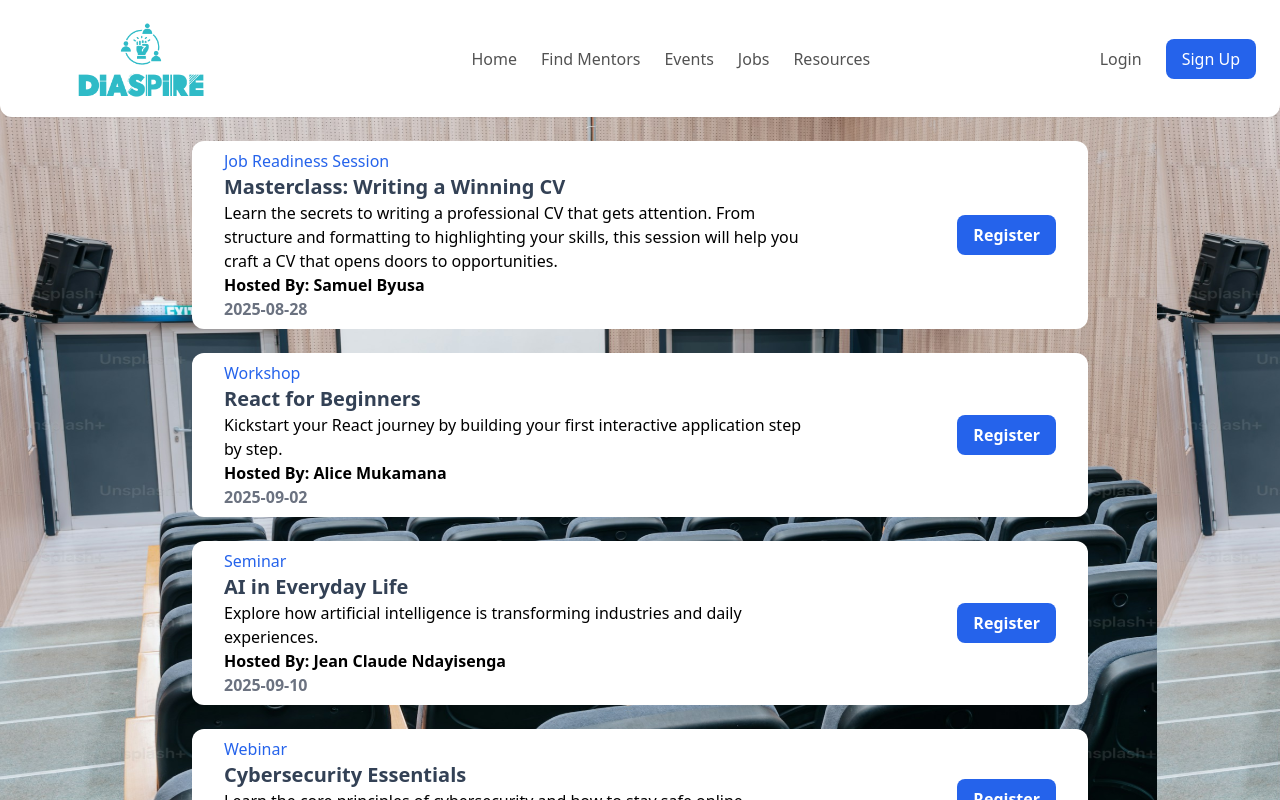
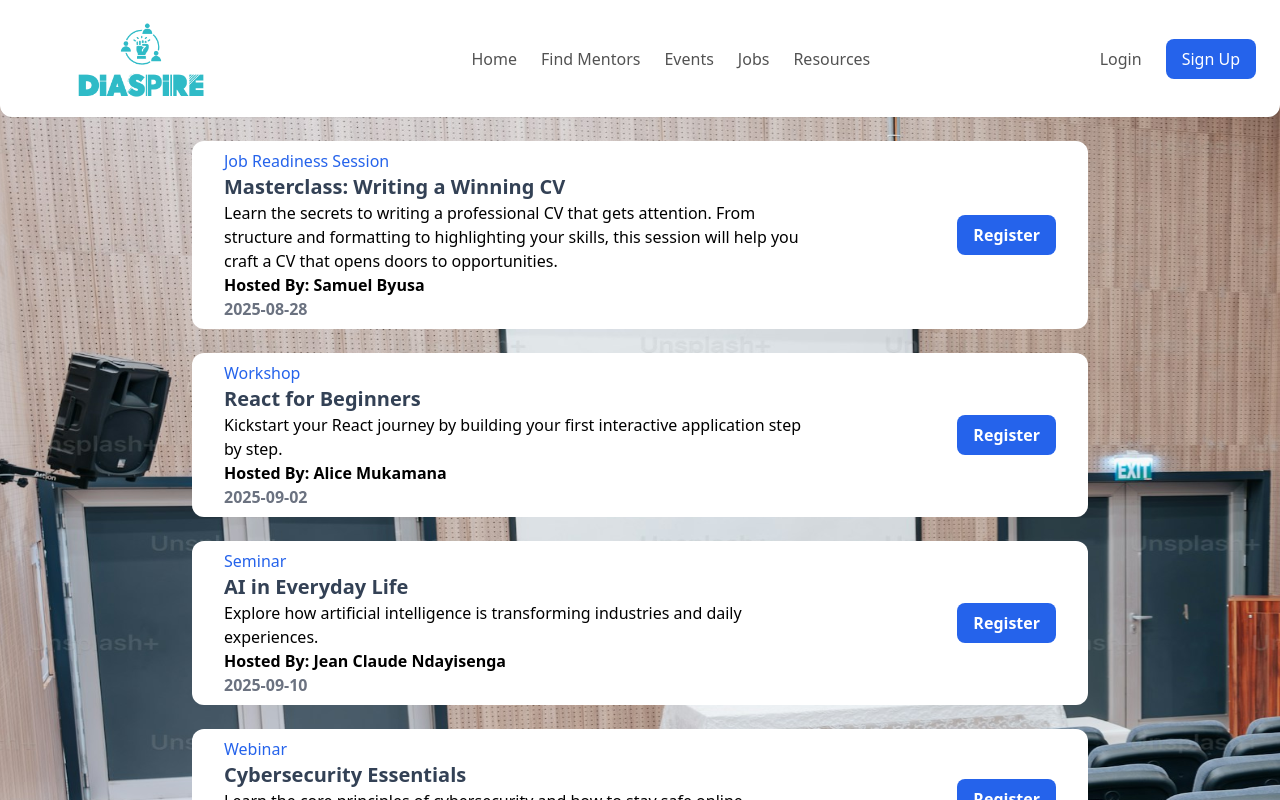
Before and after one commit to Fuad-Jamal/Diaspire, a React (Vite) app in the folder project/: page /events in a window 1280 px wide. Shown: the top 800 px of the page. Built offline with nearby package versions, Linux system fonts and the light colour scheme.

Commit message:
re-arranging components and pages

```diff
--- /dev/null
+++ b/package.json
@@ -0,0 +1,5 @@
+{
+  "dependencies": {
+    "react-paginate": "^8.3.0"
+  }
+}
--- a/project/src/ImpactSection.jsx
+++ b/project/src/components/ImpactSection.jsx
@@ -1,5 +1,5 @@
 import React from 'react'
-import StatCounter from './StatCounter.jsx'
+import StatCounter from './StatCounter';
 
 export default function ImpactSection() {
   return (
--- a/project/src/auth.jsx
+++ b/project/src/components/auth.jsx
@@ -1,5 +1,5 @@
 import React from 'react';
-import { auth, provider} from './firebase';
+import { auth, provider} from '../firebase';
 import { signInWithPopup,signOut } from 'firebase/auth'; // Import directly from SDK
 
 function GoogleSignIn() {
--- a/project/src/components/testimonies.jsx
+++ b/project/src/components/testimonies.jsx
@@ -44,7 +44,7 @@
 
 
   return (
-    <div className="bg-[url(/src/assets/testimonyBG.png)] bg-no-repeat py-8 ">
+    <div className="bg-[url(/src/assets/testimonyBG.png)] bg-no-repeat py-8 mt-14">
       <h1 className="text-2xl font-bold text-center m-8 mb-10 text-white">What Our Community Say About Us</h1>
       <ReactPaginate
   previousLabel={"<"}
--- a/project/src/pages/Events.jsx
+++ b/project/src/pages/Events.jsx
@@ -46,7 +46,7 @@
     },[]);
 
   return (
-    <div className="bg-[url(/src/assets/eventsBG.svg)]">
+    <div className="bg-[url(/src/assets/eventsBG.svg)] bg-no-repeat bg-cover">
       <Navbar/>
 
       {currentEvents}
--- a/project/src/pages/home.jsx
+++ b/project/src/pages/home.jsx
@@ -1,6 +1,6 @@
 import { useState } from 'react';
 import Navbar from '../components/navbar';
-import ImpactSection from '../ImpactSection';
+import ImpactSection from '../components/ImpactSection';
 import Footer from '../components/footer';
 import Testimonies from '../components/testimonies';
 
@@ -26,7 +26,7 @@
         {/* Who we are */}
             <div className='lg:flex gap-24 mt-24'>
                 <div className='lg:w-[607px] ml-44'>
-                    <p className='text-purple-700 text-3xl font-semibold mb-8'>Who We Are?</p>
+                    <p className='text-purple-700 text-3xl font-bold mb-8'>Who We Are?</p>
                     <p className='pb-4 text-lg'>
                         Diaspire is a youth empowerment platform designed to connect ambitious African
                          youth with experienced diaspora professionals through meaningful mentorship,
```
Also changed, not shown: project/src/components/StatCounter.jsx (renamed from project/src/StatCounter.jsx), 1 other file (tests, documents, lock files or other folders).
